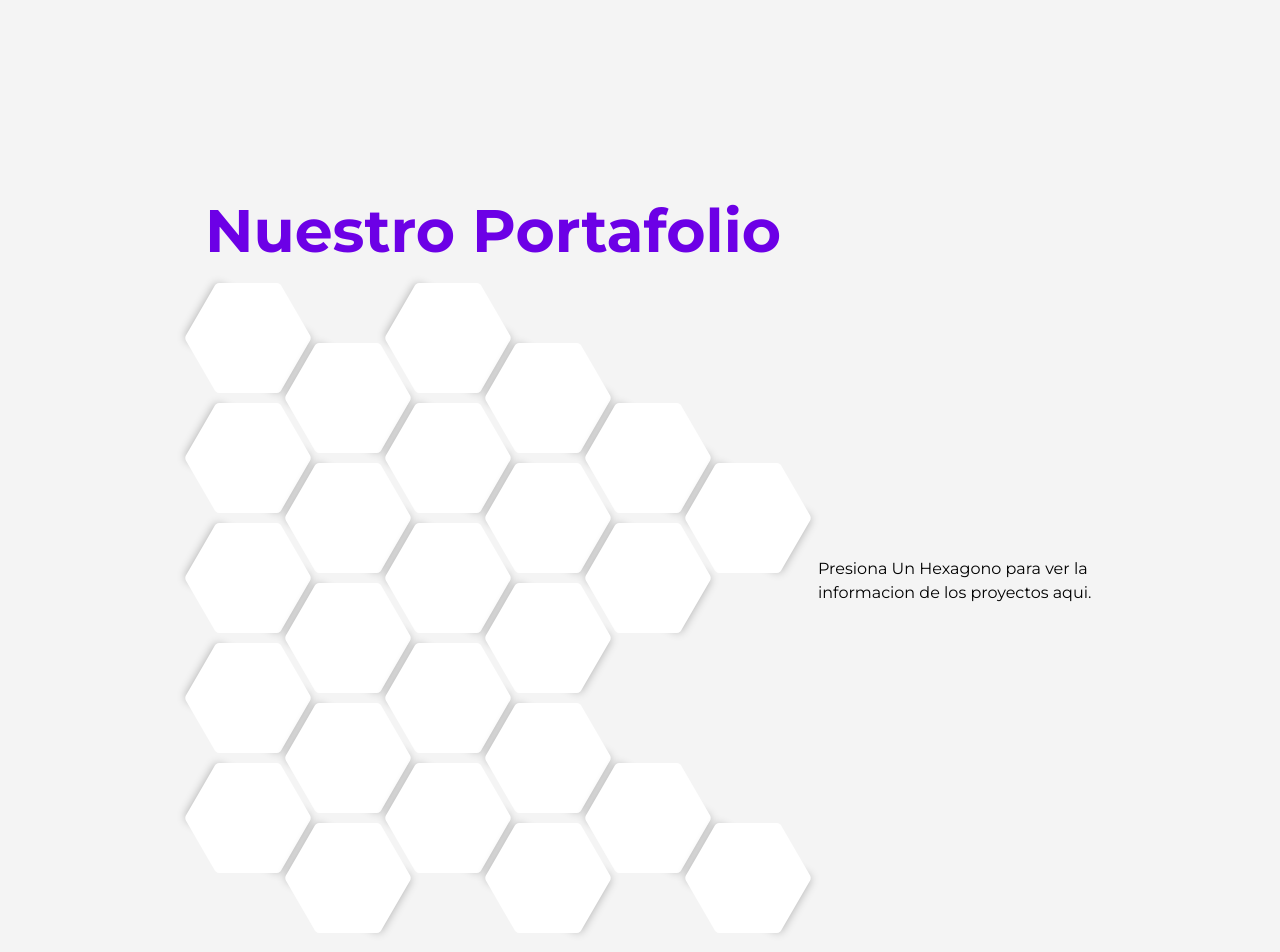
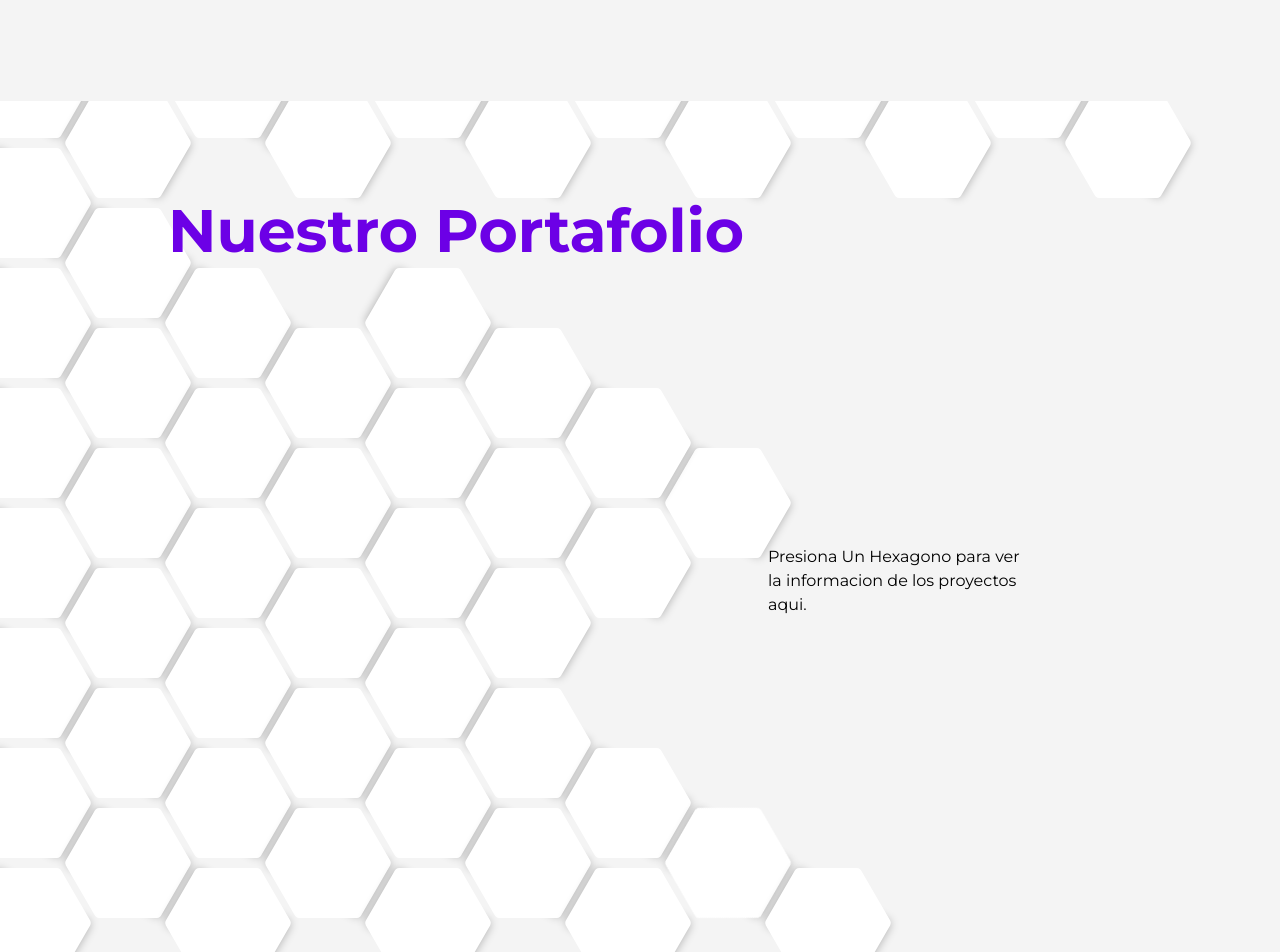
Before and after one commit to SebastianLozanoValle/developers-cut, a Next.js app: page / in a window 1280 px wide. Shown: the part 5660-6612 px from the top of the page. Built offline with nearby package versions, Linux system fonts and the light colour scheme.

Commit message:
version preliminar portafolio

```diff
--- a/src/app/globals.css
+++ b/src/app/globals.css
@@ -620,3 +620,36 @@ input:focus-visible {
     transform: translateX(0%);
   }
 }
+
+@keyframes bote {
+  0%, 75% {
+    transform: none;
+  }
+  87.5% {
+    transform: translateY(-25%);
+    animation-timing-function: cubic-bezier(0.8, 0, 1, 1);
+  }
+  100% {
+    transform: none;
+    animation-timing-function: cubic-bezier(0, 0, 0.2, 1);
+  }
+}
+
+.animate-bote {
+  animation: bote 3s infinite;
+}
+
+@keyframes wave {
+  0%, 100% {
+    transform: translateY(-20px);
+    opacity: 0.5;
+  }
+  50% {
+    transform: translateY(0);
+    opacity: 1;
+  }
+}
+
+.animate-wave {
+  animation: wave 4s infinite;
+}
--- a/src/components/forms/ContactForm.tsx
+++ b/src/components/forms/ContactForm.tsx
@@ -5,10 +5,9 @@ import { Controller, useForm } from "react-hook-form";
 import { zodResolver } from "@hookform/resolvers/zod";
 import { clientSchema, ClientSchemaType } from "@/validations/clientSchema";
 import { FormInput } from "../general/FormInput";
-import PhoneInput, { getCountryCallingCode } from "react-phone-number-input";
+import PhoneInput from "react-phone-number-input";
 import "react-phone-number-input/style.css"; // Asegúrate de importar los estilos CSS
 import { RxCross2 } from 'react-icons/rx';
-import { GiHoneycomb } from 'react-icons/gi';
 import Image from 'next/image';
 import { useIsOpenForm } from '@/store/ContactFormStore';
 
--- /dev/null
+++ b/src/components/general/HexagonBackground.tsx
@@ -0,0 +1,9 @@
+export const HexagonBackground = () => {
+
+    return (
+        <div className="p-[45px]">
+            <div className={`hexagon-item`}>
+            </div>
+        </div>
+    )
+}
--- a/src/components/general/ProjectCard.tsx
+++ b/src/components/general/ProjectCard.tsx
@@ -1,9 +1,22 @@
 import { usePortfolio } from "@/store/PortfolioStore"
 import { motion } from "framer-motion"
+import { RxCross2 } from 'react-icons/rx';
 
 export const ProjectCard = ({ children }) => {
 
-    const {currentProject, isChanging} = usePortfolio()
+    const {currentProject, isChanging, setCurrentProject, setIsChanging} = usePortfolio()
+
+    const projectHandler = (project: number) => {
+        if (currentProject !== 100) {
+            setIsChanging(true);
+            setTimeout(() => {
+                setCurrentProject(project);
+                setIsChanging(false);
+            }, 250);
+        } else {
+            setCurrentProject(project);
+        }
+    }
 
     return (
         <motion.div
@@ -16,6 +29,7 @@ export const ProjectCard = ({ children }) => {
         >
             <div className={`hexagon-card`}>
                 <span className="hexagon-card-content">
+                    <button onClick={() => projectHandler(100)}><RxCross2 /></button>
                  {children}
                 </span>
             </div>
--- a/src/components/landing/LandingDesktop.tsx
+++ b/src/components/landing/LandingDesktop.tsx
@@ -234,7 +234,7 @@ export const LandingDesktop = () => {
                     </div>
                 </div>
                 <div
-                    className="relative flex gap-8 items-start px-16 lg:p-0 lg:w-4/5 mx-auto bg-[#f4f4f4] z-[9]"
+                    className="relative flex gap-8 items-start px-16 lg:p-0 lg:w-4/5 mx-auto bg-[#f4f4f4] z-[1]"
                 >
                     <div
                         className="min-h-screen top-0 sticky flex items-center flex-[3]"
@@ -435,7 +435,9 @@ export const LandingDesktop = () => {
                         </div>
                     </div>
                 </div>
-                <Portfolio />
+                <div className="relative z-[19]">
+                    <Portfolio />
+                </div>
             </div>
         </>
     )
--- a/src/components/landing/Portfolio.tsx
+++ b/src/components/landing/Portfolio.tsx
@@ -1,6 +1,7 @@
 import { usePortfolio } from "@/store/PortfolioStore"
 import { PortfolioButton } from "../general/PortfolioButton"
 import { ProjectCard } from "../general/ProjectCard"
+import { HexagonBackground } from "../general/HexagonBackground"
 
 export const Portfolio = () => {
 
@@ -10,15 +11,39 @@ export const Portfolio = () => {
         <div className="overflow-x-hidden" id="portfolio">
             <div className="z-[7] relative min-h-screen w-screen bg-[#f4f4f4] pt-20">
                 <div className="z-[7] w-4/5 mx-auto relative flex flex-wrap items-center min-h-screen">
-                    <div className="w-1/2 min-w-[690px] flex flex-col items-center mx-auto">
+                    <div className="z-[1] min-w-[690px] w-full flex flex-col mx-auto">
                         <h2 className="pl-10 text-[#6C00E6] font-extrabold text-6xl">
                             Nuestro Portafolio
                         </h2>
                         {/* <h2 className="absolute top-[10px] left-[10px] pl-10 bg-gradient-to-r from-[#8e9bff] to-[#f4f4f4] bg-clip-text text-transparent text-6xl font-extrabold">
                             Nuestro Portafolio
                         </h2> */}
-                        <div className="relative h-[700px] w-[650px]">
-                            <div className="flex absolute">
+                        <div className="z-[-1] relative h-[700px] w-[650px]">
+                            <div className="w-2/3 flex absolute left-[-200px] top-[-255px]">
+                                <HexagonBackground />
+                                <HexagonBackground />
+                                <HexagonBackground />
+                                <HexagonBackground />
+                                <HexagonBackground />
+                                <HexagonBackground />
+                            </div>
+                            <div className="w-2/3 flex absolute left-[-100px] top-[-195px]">
+                                <HexagonBackground />
+                                <HexagonBackground />
+                                <HexagonBackground />
+                                <HexagonBackground />
+                                <HexagonBackground />
+                                <HexagonBackground />
+                            </div>
+                            <div className="w-2/3 flex absolute left-[-200px] top-[-135px]">
+                                <HexagonBackground />
+                            </div>
+                            <div className="w-2/3 flex absolute left-[-300px] top-[-75px]">
+                                <HexagonBackground />
+                                <HexagonBackground />
+                            </div>
+                            <div className="w-2/3 flex absolute left-[-200px] top-[-15px]">
+                                <HexagonBackground />
                                 <PortfolioButton project={0}>
                                     Proyecto
                                 </PortfolioButton>
@@ -26,7 +51,9 @@ export const Portfolio = () => {
                                     Proyecto
                                 </PortfolioButton>
                             </div>
-                            <div className="w-2/3 flex absolute left-[100px] top-[60px]">
+                            <div className="w-2/3 flex absolute left-[-300px] top-[45px]">
+                                <HexagonBackground />
+                                <HexagonBackground />
                                 <PortfolioButton project={2}>
                                     Proyecto
                                 </PortfolioButton>
@@ -34,7 +61,8 @@ export const Portfolio = () => {
                                     Proyecto
                                 </PortfolioButton>
                             </div>
-                            <div className="w-2/3 flex absolute top-[120px]">
+                            <div className="w-2/3 flex absolute left-[-200px] top-[105px]">
+                                <HexagonBackground />
                                 <PortfolioButton project={4}>
                                     Proyecto
                                 </PortfolioButton>
@@ -45,18 +73,21 @@ export const Portfolio = () => {
                                     Proyecto
                                 </PortfolioButton>
                             </div>
-                            <div className="w-2/3 flex absolute left-[100px] top-[180px]">
+                            <div className="w-2/3 flex absolute left-[-300px] top-[165px]">
+                                <HexagonBackground />
+                                <HexagonBackground />
                                 <PortfolioButton project={7}>
                                     Proyecto
                                 </PortfolioButton>
                                 <PortfolioButton project={8}>
                                     Proyecto
                                 </PortfolioButton>
-                                <PortfolioButton project={9}>
+                                <PortfolioButton className={`${currentProject == 100 && 'animate-bote'}`} project={9}>
                                     Proyecto
                                 </PortfolioButton>
                             </div>
-                            <div className="w-2/3 flex absolute top-[240px]">
+                            <div className="w-2/3 flex absolute left-[-200px] top-[225px]">
+                                <HexagonBackground />
                                 <PortfolioButton project={10}>
                                     Proyecto
                                 </PortfolioButton>
@@ -67,7 +98,9 @@ export const Portfolio = () => {
                                     Proyecto
                                 </PortfolioButton>
                             </div>
-                            <div className="w-2/3 flex absolute left-[100px] top-[300px]">
+                            <div className="w-2/3 flex absolute left-[-300px] top-[285px]">
+                                <HexagonBackground />
+                                <HexagonBackground />
                                 <PortfolioButton project={13}>
                                     Proyecto
                                 </PortfolioButton>
@@ -75,7 +108,8 @@ export const Portfolio = () => {
                                     Proyecto
                                 </PortfolioButton>
                             </div>
-                            <div className="w-2/3 flex absolute top-[360px]">
+                            <div className="w-2/3 flex absolute left-[-200px] top-[345px]">
+                                <HexagonBackground />
                                 <PortfolioButton project={15}>
                                     Proyecto
                                 </PortfolioButton>
@@ -83,7 +117,9 @@ export const Portfolio = () => {
                                     Proyecto
                                 </PortfolioButton>
                             </div>
-                            <div className="w-2/3 flex absolute left-[100px] top-[420px]">
+                            <div className="w-2/3 flex absolute left-[-300px] top-[405px]">
+                                <HexagonBackground />
+                                <HexagonBackground />
                                 <PortfolioButton project={17}>
                                     Proyecto
                                 </PortfolioButton>
@@ -91,7 +127,8 @@ export const Portfolio = () => {
                                     Proyecto
                                 </PortfolioButton>
                             </div>
-                            <div className="w-2/3 flex absolute top-[480px]">
+                            <div className="w-2/3 flex absolute left-[-200px] top-[465px]">
+                                <HexagonBackground />
                                 <PortfolioButton project={19}>
                                     Proyecto
                                 </PortfolioButton>
@@ -102,7 +139,9 @@ export const Portfolio = () => {
                                     Proyecto
                                 </PortfolioButton>
                             </div>
-                            <div className="w-2/3 flex absolute left-[100px] top-[540px]">
+                            <div className="w-2/3 flex absolute left-[-300px] top-[525px]">
+                                <HexagonBackground />
+                                <HexagonBackground />
                                 <PortfolioButton project={22}>
                                     Proyecto
                                 </PortfolioButton>
@@ -113,9 +152,36 @@ export const Portfolio = () => {
                                     Proyecto
                                 </PortfolioButton>
                             </div>
+                            <div className="w-2/3 flex absolute left-[-200px] top-[585px]">
+                                <HexagonBackground />
+                                <HexagonBackground />
+                                <HexagonBackground />
+                                <HexagonBackground />
+                                <HexagonBackground />
+                            </div>
+                            {/* <div className="flex absolute top-[-15px]">
+                            </div>
+                            <div className="w-2/3 flex absolute left-[100px] top-[45px]">
+                            </div>
+                            <div className="w-2/3 flex absolute top-[105px]">
+                            </div>
+                            <div className="w-2/3 flex absolute left-[100px] top-[165px]">
+                            </div>
+                            <div className="w-2/3 flex absolute top-[225px]">
+                            </div>
+                            <div className="w-2/3 flex absolute left-[100px] top-[285px]">
+                            </div>
+                            <div className="w-2/3 flex absolute top-[345px]">
+                            </div>
+                            <div className="w-2/3 flex absolute left-[100px] top-[405px]">
+                            </div>
+                            <div className="w-2/3 flex absolute top-[465px]">
+                            </div>
+                            <div className="w-2/3 flex absolute left-[100px] top-[525px]">
+                            </div> */}
                         </div>
                     </div>
-                    <div className="flex-1 flex flex-col items-center justify-center min-h-screen transition-all duration-500">
+                    <div className="z-[2] absolute top-1/2 left-1/2 lg:left-3/4 transform -translate-x-1/2 -translate-y-1/2">
                         {
                             currentProject !== 100 ? (
                                 <ProjectCard>
```
Also changed, not shown: src/components/general/PortfolioButton.tsx (+11 -11 lines).
